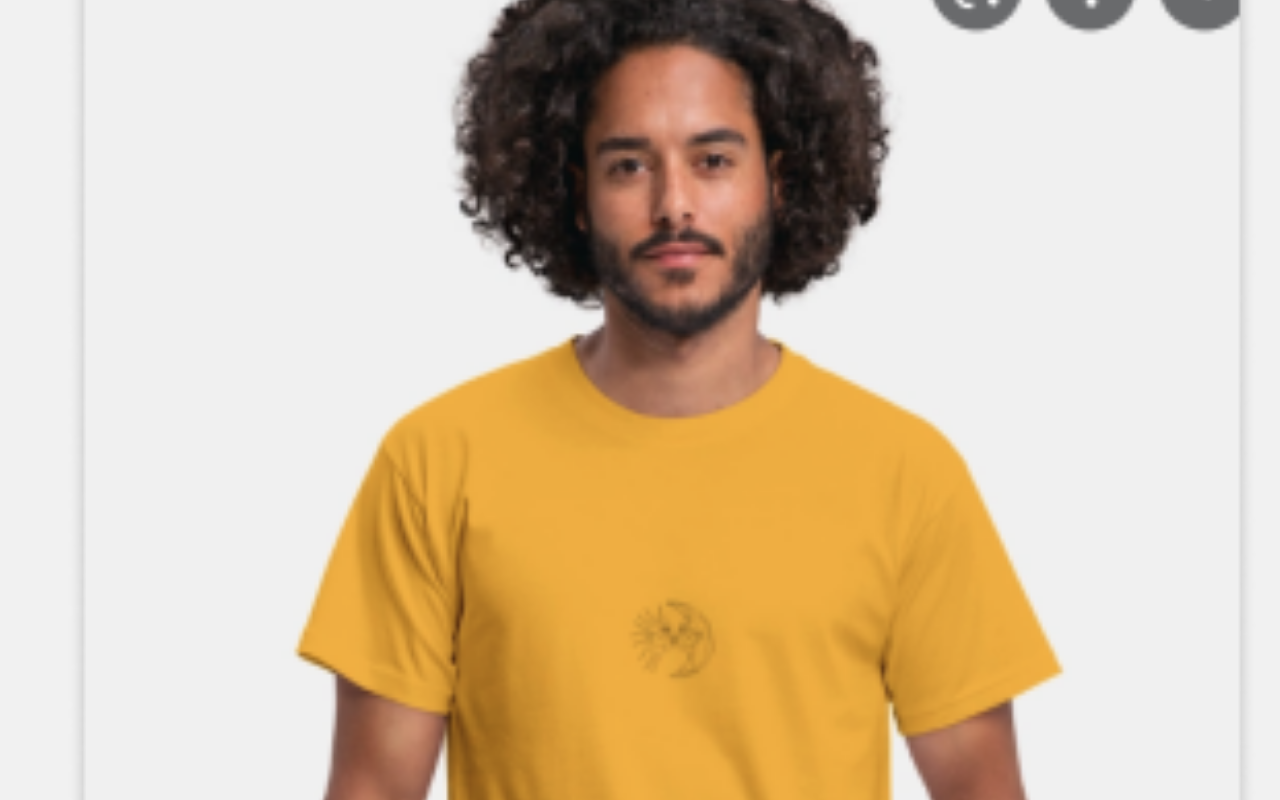
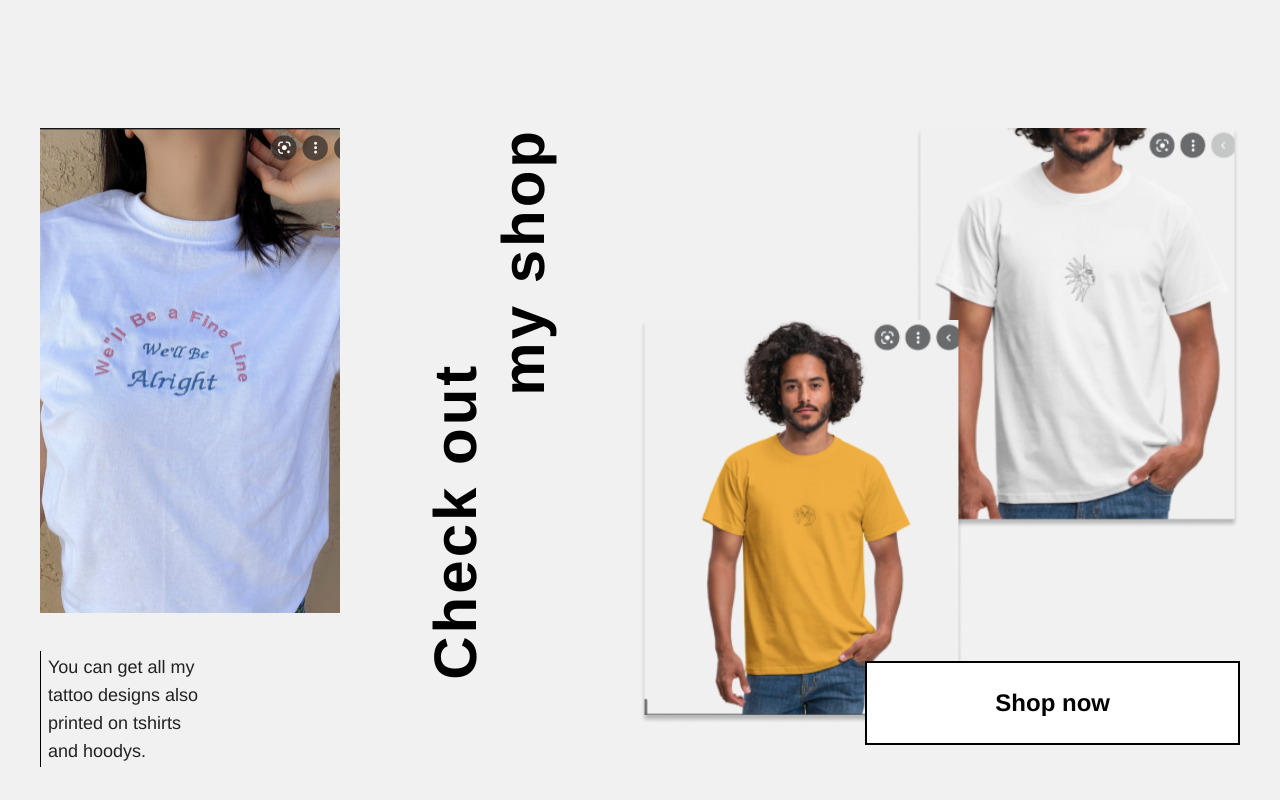
Before and after one commit to Fruchtix/at-tattoo, a Next.js app: page / in a window 1280 px wide. Shown: the part 1520-2320 px from the top of the page. Built offline with nearby package versions, Linux system fonts and the light colour scheme.

Commit message:
designed shop preview section

```diff
--- a/components/ShopPreview.tsx
+++ b/components/ShopPreview.tsx
@@ -1,34 +1,48 @@
 import Image from 'next/image';
+import Link from 'next/link';
 import shopImageOne from '../public/images/shop_product_1.png';
 import shopImageTwo from '../public/images/shop_product_2.png';
 import shopImageThree from '../public/images/shop_product_3.png';
 
 export default function ShopPreview() {
   return (
-    <div className="bg-gray-light px-5 mt-10 py-10">
-      <div className="flex flex-shrink-0 items-start">
-        <div className="rotate-180 text-vertical-rl">
-          <p>Check out</p>
-          <div>
-            <span>x </span>
+    <div className="bg-gray-light px-5 md:px-0 mt-14 pt-14 pb-16 md:my-36 md:py-36">
+      <div className="md:max-w-screen-2xl md:flex md:flex-row-reverse md:justify-between md:mx-10 2xl:mx-auto">
+        <div className="flex flex-shrink-0 items-stretch relative md:flex-grow">
+          <div className="rotate-180 text-vertical-rl font-semibold text-3xl mr-5 sm:text-5xl lg:text-6xl tracking-wider md:w-4/12 md:mr-0 md:self-start md:flex md:flex-col md:justify-center">
+            <p className="">Check out</p>
+            <div className="mr-2">
+              <span className="h-16 mt-16 mb-3 md:h-52 inline-block border-black"></span>
               <span>my shop</span>
             </div>
           </div>
 
-        <div className="flex-grow">
+          <div className="flex-grow flex pb-5 md:pb-10">
+            <div className="w-full -mr-12 z-10 self-end">
               <Image src={shopImageTwo} alt="" width={144} height={180} layout="responsive" />
+            </div>
+            <div className="w-full self-start">
               <Image src={shopImageThree} alt="" width={144} height={178} layout="responsive" />
             </div>
           </div>
+          <Link href="/shop" passHref>
+            <div className="absolute bottom-0 cursor-pointer right-0 py-3 px-10 bg-white border-black border-2 z-20 sm:py-6 sm:px-32 md:bottom-5 transition-all before:absolute before:bg-black before:bottom-0 before:left-0 before:right-0 before:top-full before:-z-1 before:transition-all hover:before:top-0 hover:text-white">
+              <a>
+                <span className="text-xl font-medium sm:font-semibold sm:text-2xl">Shop now</span>
+              </a>
+            </div>
+          </Link>
+        </div>
 
-      <div className="mt-16">
-        <div>
-          <Image src={shopImageOne} alt="" width={300} height={485} layout="responsive" />
+        <div className="mt-18 md:mt-0 md:w-3/12">
+          <div className="relative">
+            <Image src={shopImageOne} width={300} height={485} alt="" layout="responsive" />
           </div>
-        <p className="relative pl-2 pr-28 mt-10 text-black-secondary before:bg-black before:w-px before:-top-0.5 before:left-0 before:-bottom-0.5 before:absolute">
+          <p className="relative pl-2 pr-28 text-lg font-medium md:pr-16 xl:pr-32 mt-10 text-black-secondary lg:text-lg before:bg-black before:w-px before:-top-0.5 before:left-0 before:-bottom-0.5 before:absolute">
             You can get all my tattoo designs also printed on tshirts and hoodys.
           </p>
         </div>
       </div>
+    </div>
   );
 }
--- a/tailwind.config.js
+++ b/tailwind.config.js
@@ -14,6 +14,9 @@ module.exports = {
       'gray-light': '#F1F1F1',
     },
     extend: {
+      margin: {
+        18: '4.5rem',
+      },
       transitionDuration: {
         0: '0ms',
       },
```
Lines whose indentation alone changed are shown as unchanged.
